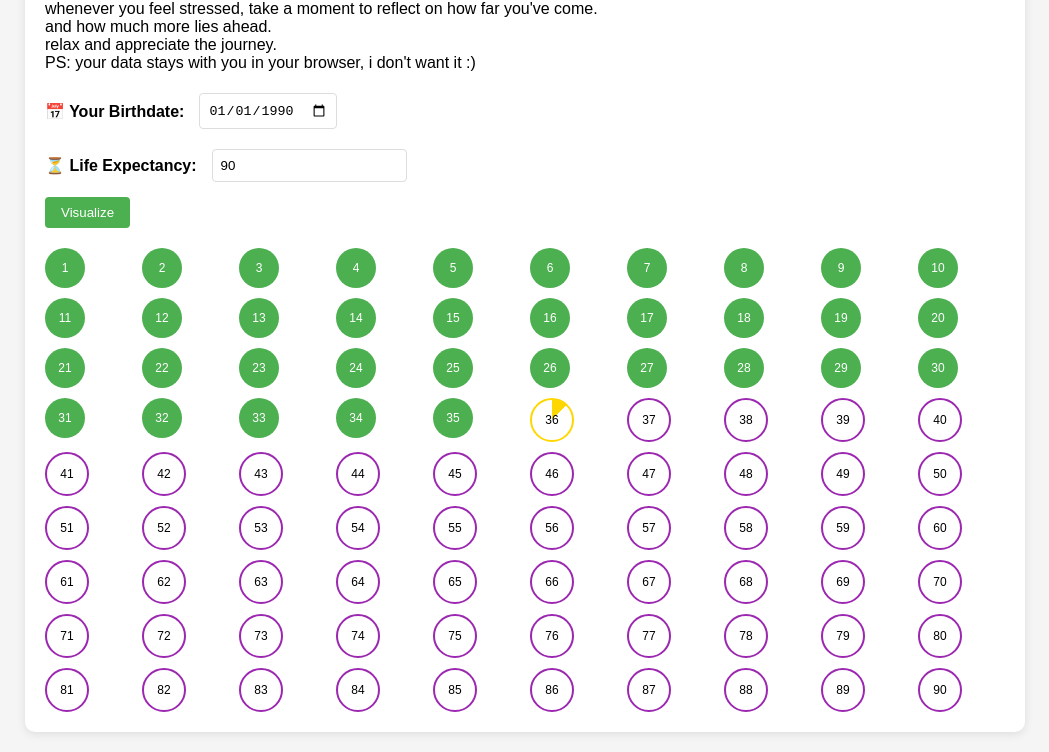
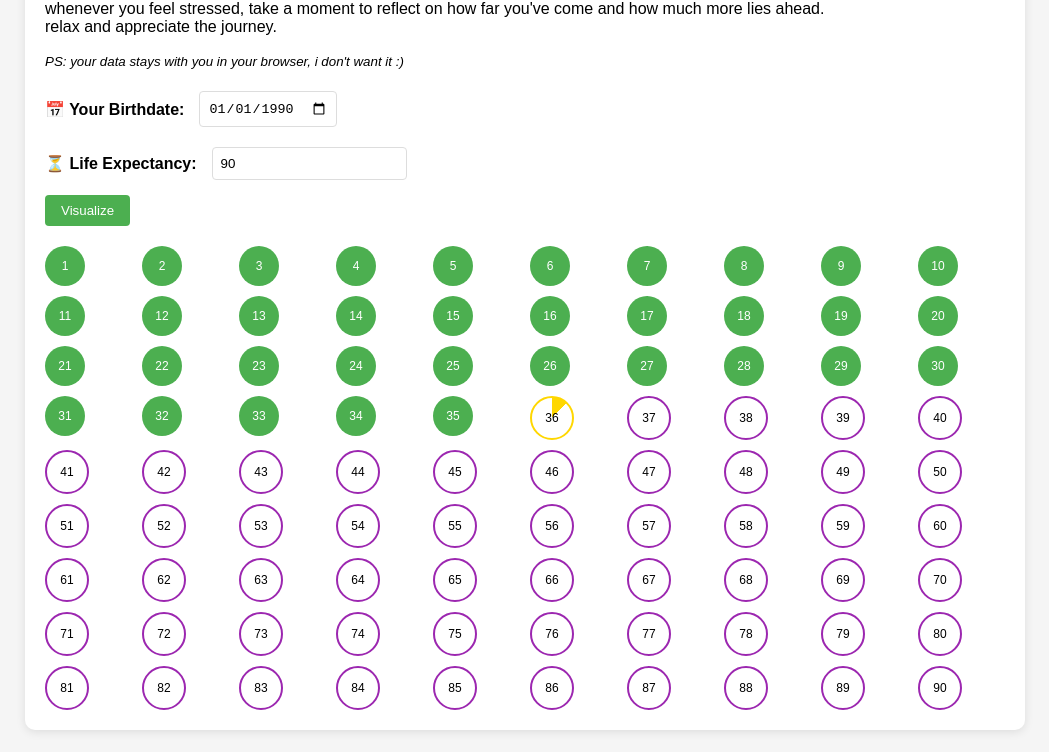
Before and after one commit to sajidkorbu/VisualizeLife, a plain HTML site: page index.html in a window 1280 px wide. Shown: the part 116-868 px from the top of the page, without its empty margins (115-1164 px from the left). Drawn offline with Linux system fonts and the light colour scheme.

Commit message:
Update index.html

```diff
--- a/index.html
+++ b/index.html
@@ -99,10 +99,9 @@
     <div class="container">
         <h1>visualize your life in the longterm</h1>
         <p>
-            whenever you feel stressed, take a moment to reflect on how far you've come.<br>
-            and how much more lies ahead.<br>
+            whenever you feel stressed, take a moment to reflect on how far you've come and how much more lies ahead.<br>
             relax and appreciate the journey.<br>
-            PS: your data stays with you in your browser, i don't want it :)
+            <p><small><em>PS: your data stays with you in your browser, i don't want it :)</em></small></p>
         </p>
         <div class="controls">
             <div class="control-group">
```
